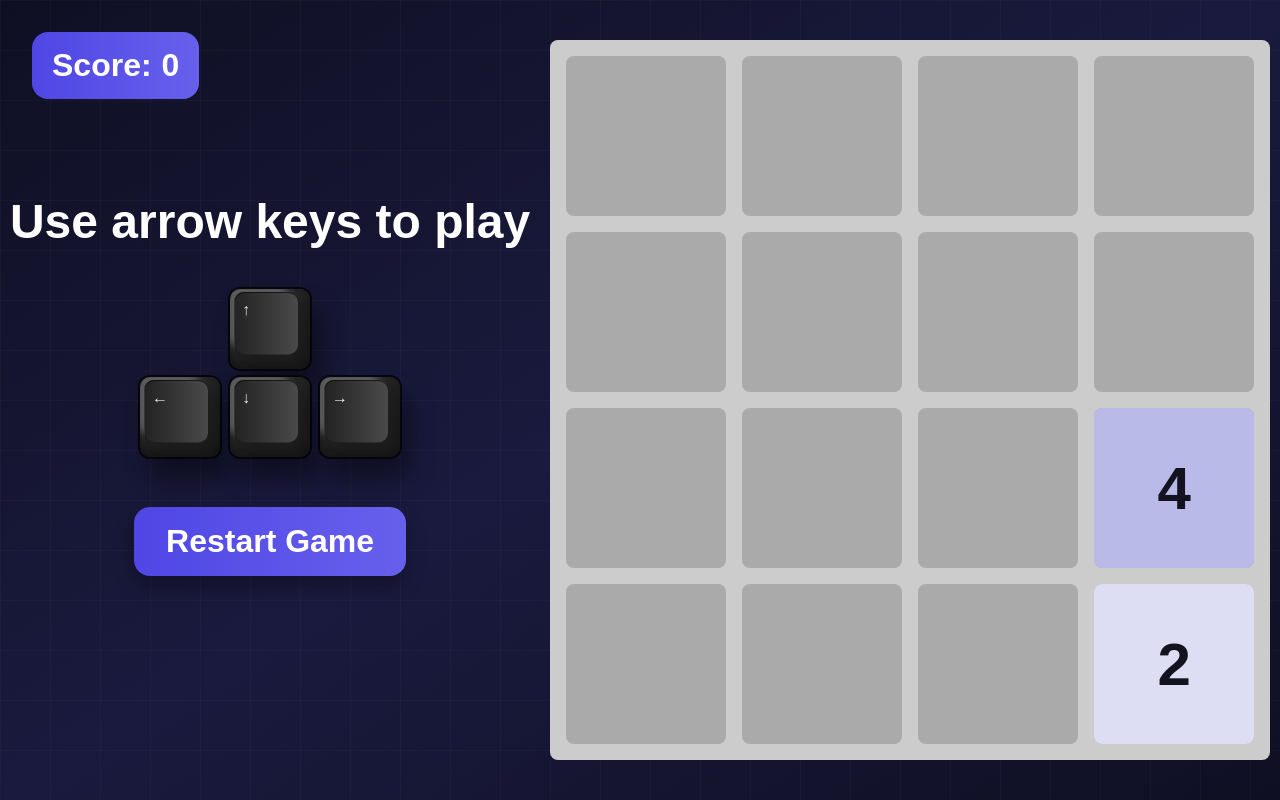
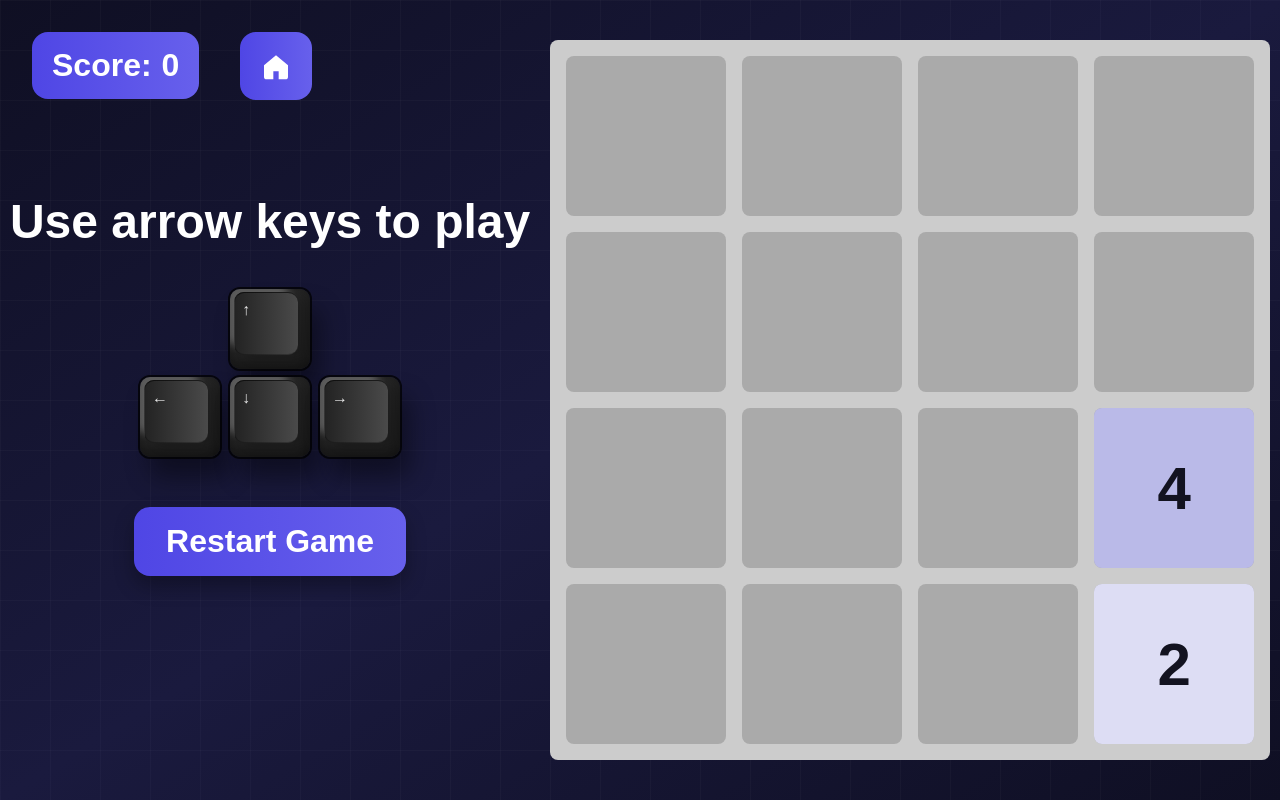
Before and after one commit to tdogcodes/Javascript-2048-Game, a plain HTML site: page index.html in a window 1280 px wide. Drawn offline with Linux system fonts and the light colour scheme.

Commit message:
home button

```diff
--- a/index.html
+++ b/index.html
@@ -12,6 +12,14 @@
         <div class="score">
             <span>Score: </span>
             <span id="scoreElement">0</span>
+        </div>
+        <div class="home-button">
+            <div class="home-button-bg"></div>
+            <div class="home-button-content">
+                <svg xmlns="http://www.w3.org/2000/svg" fill="white" viewBox="0 0 24 24" width="32" height="32">
+                    <path d="M3 11.5L12 4l9 7.5V20a2 2 0 0 1-2 2h-5v-6H10v6H5a2 2 0 0 1-2-2v-8.5z"/>
+                </svg>
+            </div>
         </div>
         <div class="controls">
             <span class="dir">Use arrow keys to play</span>
--- a/script.js
+++ b/script.js
@@ -13,6 +13,11 @@ setupInput()
 const resetButton = document.querySelector(".fancy-button");
 resetButton.addEventListener("click", () => {
   window.location.reload(); // Refreshes the page
+});
+
+const homeButton = document.querySelector(".home-button");
+homeButton.addEventListener("click", () => {
+  window.location.href = "https://2048-landing-page.vercel.app"; // Open the home page
 });
 
 function setupInput() {
--- a/styles.css
+++ b/styles.css
@@ -72,6 +72,45 @@
 
   }
 
+  .home-button {
+  display: flex;
+  position: absolute;
+  gap: 10px;
+  top: 1em;
+  left: 7.5em;
+  padding: 18px 20px;
+  border-radius: 0.5em;
+  background: linear-gradient(to right, #4f46e5, #6760ec);
+  color: #ffffff;
+  font-size: 2rem;
+  font-weight: bold;
+  border: none;
+  transition: all 300ms ease-in-out;
+  cursor: pointer;
+  overflow: hidden;
+  z-index: 1;
+}
+
+.home-button-bg {
+  position: absolute;
+  inset: 0;
+  background: linear-gradient(to right, #6760ec , #4f46e5); /* reversed */
+  opacity: 0;
+  transition: opacity 0.3s ease;
+  z-index: 0;
+}
+
+.home-button:hover .home-button-bg {
+  opacity: 1;
+}
+
+.home-button-content {
+  position: relative;
+  display: flex;
+  align-items: center;
+  gap: 0.75rem;
+  z-index: 1;
+}
   .controls{
     display:flex;
     flex-direction: column;
```
